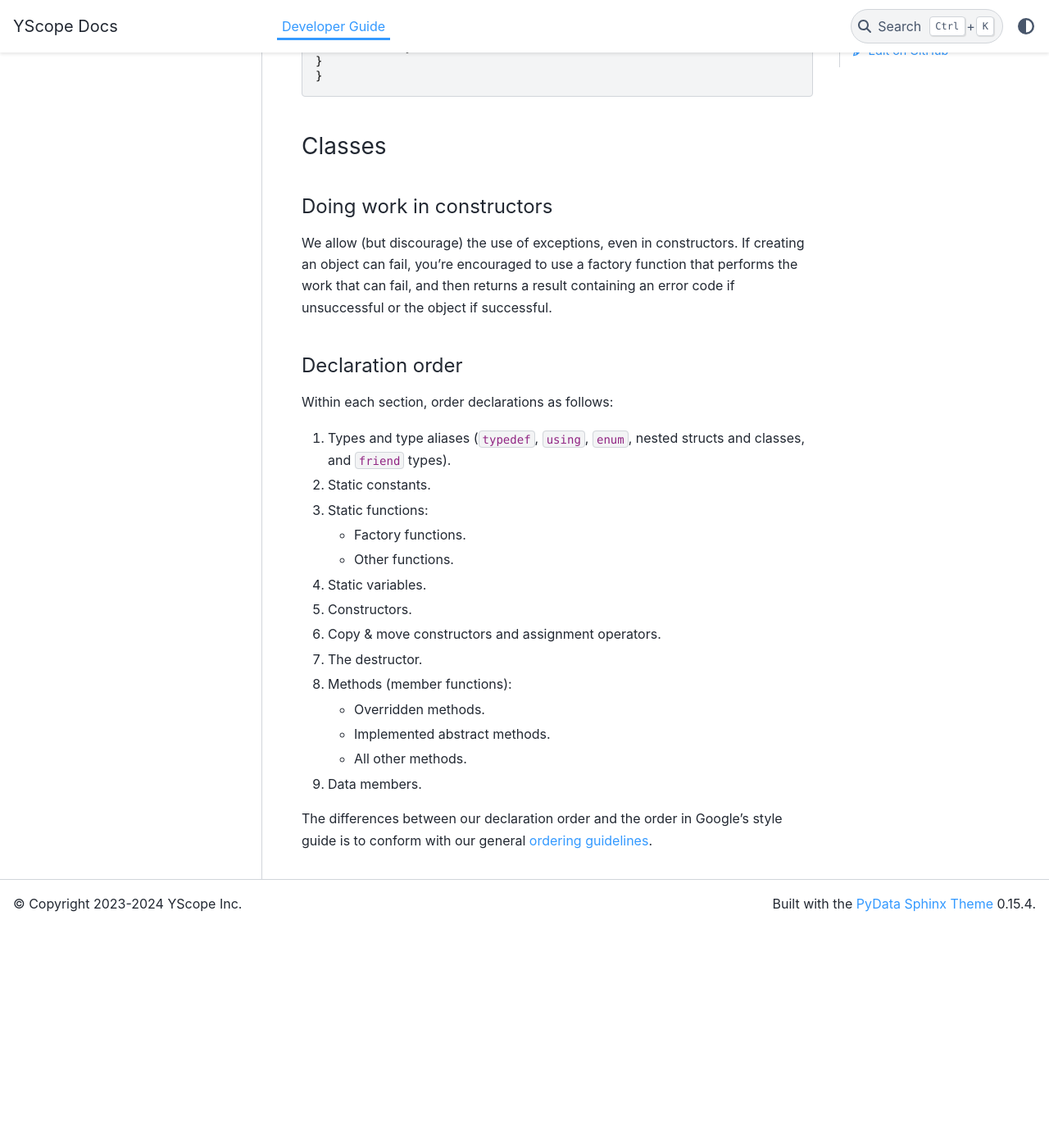
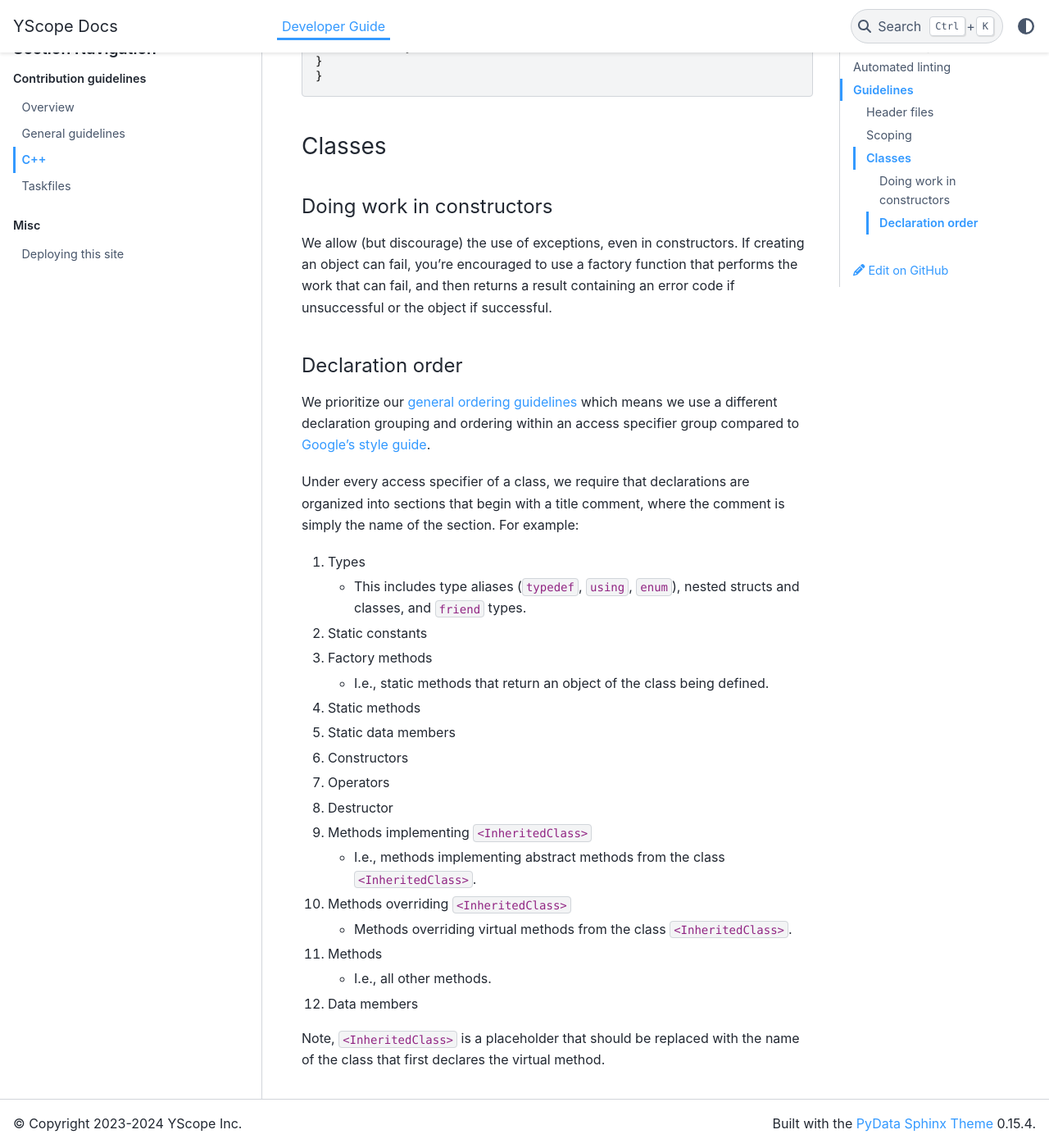
Before and after one commit to y-scope/yscope-docs, a Sphinx documentation site: the page built from docs/dev-guide/contrib-guides-cpp.md, in a window 1280 px wide and 1400 px high, scrolled down 3182 px. Shown: the whole window at 82% size. Built offline with Sphinx 7.4.7 and the PyData theme 0.15.4, drawn with Linux system fonts in a browser that asks for light colours; before the commit the page ends 4314 px from its top, so only the background shows below that.

Commit message:
fix(c++): Add requirement for section title comments above each section of a class declaration. (#53)
Co-authored-by: kirkrodrigues <2454684+kirkrodrigues@users.noreply.github.com>

```diff
--- a/docs/dev-guide/contrib-guides-cpp.md
+++ b/docs/dev-guide/contrib-guides-cpp.md
@@ -26,13 +26,13 @@
 
 ## Guidelines
 
-We adhere to [Google's C++ style guide][google-cpp-style-guide] (as of
+We adhere to [Google's C++ style guide][google-cpp-style] (as of
 [8f97e24][google-styleguide-8f97e24]) with the following exceptions (organized according to the
 sections in Google's style guide).
 
 :::{note}
 This section is a work in progress and does not yet include all exceptions after the
-[Classes][google-cpp-style-guide-classes] section of Google's style guide.
+[Classes][google-cpp-style-classes] section of Google's style guide.
 :::
 
 ### Header files
@@ -130,31 +130,40 @@
 
 #### Declaration order
 
-Within each section, order declarations as follows:
+We prioritize our [general ordering guidelines](./contrib-guides-general.md#declaration-order)
+which means we use a different declaration grouping and ordering within an access specifier group
+compared to [Google's style guide][google-cpp-style-declaration-order].
 
-1. Types and type aliases (`typedef`, `using`, `enum`, nested structs and classes, and `friend`
-   types).
-2. Static constants.
-3. Static functions:
-   * Factory functions.
-   * Other functions.
-4. Static variables.
-5. Constructors.
-6. Copy & move constructors and assignment operators.
-7. The destructor.
-8. Methods (member functions):
-   * Overridden methods.
-   * Implemented abstract methods.
-   * All other methods.
-9. Data members.
+Under every access specifier of a class, we require that declarations are organized into sections
+that begin with a title comment, where the comment is simply the name of the section. For example:
 
-The differences between our declaration order and the order in Google's style guide is to conform
-with our general [ordering guidelines](./contrib-guides-general.md#declaration-order).
+1. Types
+    * This includes type aliases (`typedef`, `using`, `enum`), nested structs and classes, and
+      `friend` types.
+2. Static constants
+3. Factory methods
+    * I.e., static methods that return an object of the class being defined.
+4. Static methods
+5. Static data members
+6. Constructors
+7. Operators
+8. Destructor
+9. Methods implementing `<InheritedClass>`
+    * I.e., methods implementing abstract methods from the class `<InheritedClass>`.
+10. Methods overriding `<InheritedClass>`
+    * Methods overriding virtual methods from the class `<InheritedClass>`.
+11. Methods
+    * I.e., all other methods.
+12. Data members
+
+Note, `<InheritedClass>` is a placeholder that should be replaced with the name of the class that
+first declares the virtual method.
 
 [adding-cpp-linting]: https://github.com/y-scope/yscope-dev-utils/blob/main/docs/lint-tools-cpp.md
 [clang-format-config]: https://github.com/y-scope/yscope-dev-utils/blob/main/lint-configs/.clang-format
 [clang-tidy-config]: https://github.com/y-scope/yscope-dev-utils/blob/main/lint-configs/.clang-tidy
-[google-cpp-style-guide]: https://google.github.io/styleguide/cppguide.html
-[google-cpp-style-guide-classes]: https://google.github.io/styleguide/cppguide.html#Classes
+[google-cpp-style]: https://google.github.io/styleguide/cppguide.html
+[google-cpp-style-classes]: https://google.github.io/styleguide/cppguide.html#Classes
+[google-cpp-style-declaration-order]: https://google.github.io/styleguide/cppguide.html#Declaration_Order
 [google-styleguide-8f97e24]: https://github.com/google/styleguide/tree/8f97e24da04753c7a15eda6b02114a01ec3146f5
 [issue]: https://github.com/y-scope/yscope-docs/issues/new
```
